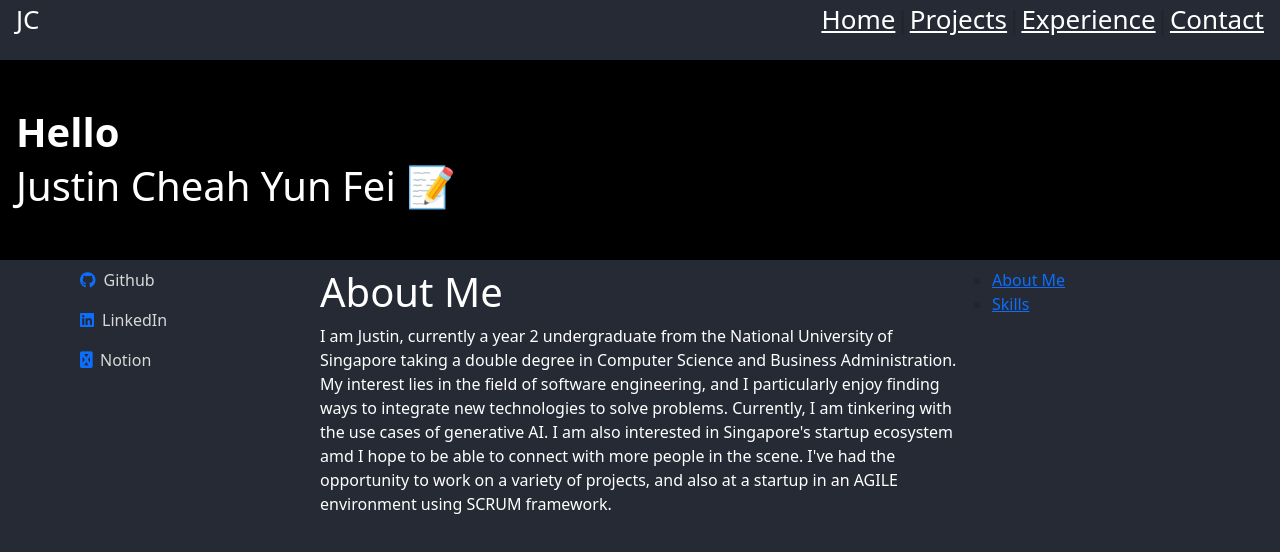
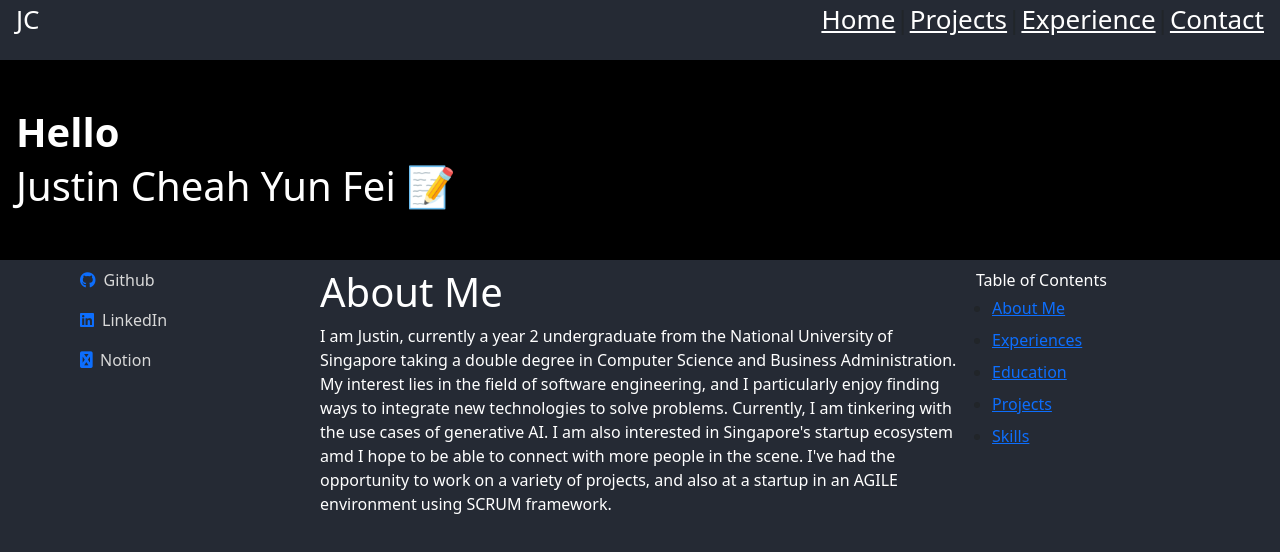
Before and after one commit to JCSnap/JCSnap.github.io, a React (Create React App) app: page / in a window 1280 px wide. Shown: the top 552 px of the page. Built offline with nearby package versions, Linux system fonts and the light colour scheme.

Commit message:
made table of content more complete

```diff
--- a/src/components/HomePageTableOfContents.js
+++ b/src/components/HomePageTableOfContents.js
@@ -1,16 +1,25 @@
 import React from "react";
 
 function HomePageTableOfContents() {
+  // Define the sections in an array
+  const sections = [
+    { id: "aboutMe", label: "About Me" },
+    { id: "experiences", label: "Experiences" },
+    { id: "education", label: "Education" },
+    { id: "projects", label: "Projects" },
+    { id: "skills", label: "Skills" },
+    // Add more sections here as needed
+  ];
+
   return (
-    <div>
+    <div id="tableOfContent" className="sticky-top">
+      <div className="text-white px-3">Table of Contents</div>
       <ul>
-        <li>
-          <a href="#aboutMe">About Me</a>
-        </li>
-        <li>
-          <a href="#skills">Skills</a>
-        </li>
-        {/* Add more list items for other sections */}
+        {sections.map((section) => (
+          <li key={section.id} className="py-1">
+            <a href={`#${section.id}`}>{section.label}</a>
+          </li>
+        ))}
       </ul>
     </div>
   );
```
